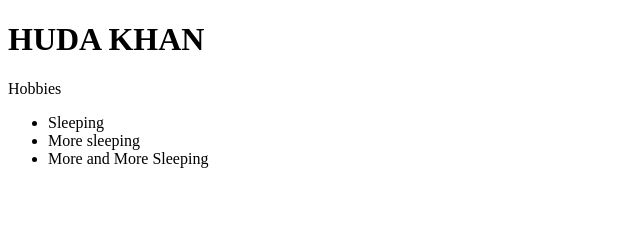
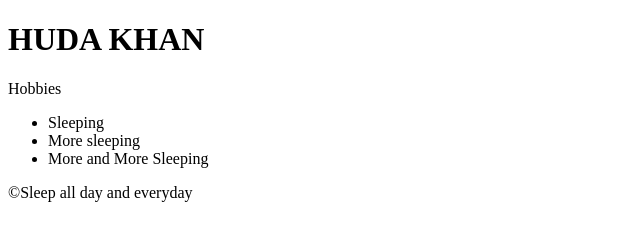
Before and after one commit to HudaKhano/mtm6201_w25_week1_practice, a plain HTML site: page index.html in a window 1280 px wide. Shown: the whole page, without its empty margins (0-640 px from the left). Drawn offline with Linux system fonts and the light colour scheme.

Commit message:
context add to html

```diff
--- a/index.html
+++ b/index.html
@@ -16,6 +16,8 @@
             <li>More sleeping</li>
             <li>More and More Sleeping</li>
         </ul>
-
+    <footer>
+        &copy;Sleep all day and everyday
+    </footer>
 </body>
 </html>
```
